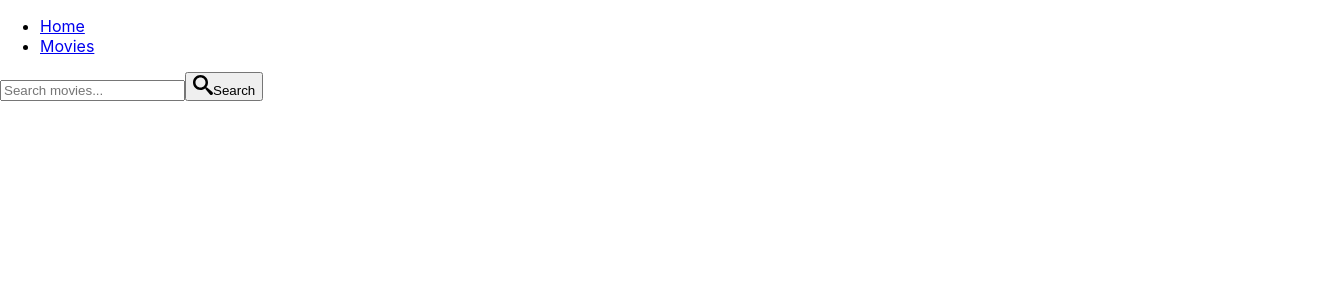
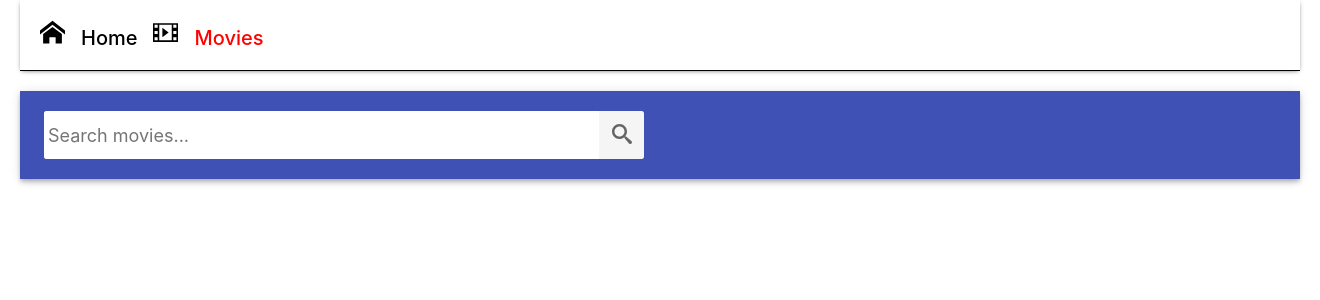
Before and after one commit to galu4ok/goit-react-hw-05-movies, a React (Create React App) app: page /goit-react-hw-05-movies/movies in a window 1280 px wide. Shown: the top 300 px of the page, 1320 px wide, since content can reach past the window. Built offline with nearby package versions, Linux system fonts and the light colour scheme.

Commit message:
add stylization for app components and notification

```diff
--- a/package.json
+++ b/package.json
@@ -11,6 +11,7 @@
     "modern-normalize": "^2.0.0",
     "react": "^18.1.0",
     "react-dom": "^18.1.0",
+    "react-hot-toast": "^2.4.1",
     "react-icons": "^4.11.0",
     "react-loader-spinner": "^5.4.5",
     "react-router-dom": "^6.15.0",
--- a/src/components/Api.js
+++ b/src/components/Api.js
@@ -55,7 +55,7 @@ export const getSearchMovies = async query => {
         query,
       },
     });
-    console.log(response.data.results);
+    // console.log(response.data.results);
     return response.data.results;
   } catch (error) {
     console.log(error);
--- a/src/components/App.jsx
+++ b/src/components/App.jsx
@@ -1,10 +1,10 @@
 import { Route, Routes } from 'react-router-dom';
+import { SharedLayout } from './SharedLayout/SharedLayout';
 import Home from 'pages/Home';
 import MovieDetails from 'pages/MovieDetails';
 import Movies from 'pages/Movies';
 import Cast from './Cast/Cast';
 import Reviews from './Reviews/Reviews';
-import { SharedLayout } from './SharedLayout/SharedLayout';
 
 //Routing:
 //'/' – компонент Home, домашня сторінка зі списком популярних кінофільмів.
--- /dev/null
+++ b/src/components/MoviesList/MovieList.styled.js
@@ -0,0 +1,23 @@
+import { Link } from 'react-router-dom';
+import styled from 'styled-components';
+
+export const MoviesBoard = styled.ul`
+  margin: -10px;
+  display: flex;
+  flex-wrap: wrap;
+`;
+
+export const MoviesItem = styled(Link)`
+  width: 100%;
+  display: flex;
+  flex-basis: calc(100% / 5 - 20px);
+  margin: 10px;
+
+  a {
+    text-decoration: none;
+    color: inherit;
+    height: 100%;
+    display: flex;
+    flex-direction: column;
+  }
+`;
--- a/src/components/MoviesList/MoviesList.jsx
+++ b/src/components/MoviesList/MoviesList.jsx
@@ -1,3 +1,5 @@
+import { MoviesBoard, MoviesItem } from './MovieList.styled';
+
 const { Link, useLocation } = require('react-router-dom');
 
 const IMG_URL = 'https://image.tmdb.org/t/p/w500/';
@@ -6,9 +8,9 @@ const MoviesList = ({ movies }) => {
   const location = useLocation();
 
   return (
-    <ul>
+    <MoviesBoard>
       {movies.map(({ id, title, original_name, backdrop_path }) => (
-        <li key={id}>
+        <MoviesItem>
           <Link to={`/movies/${id}`} state={{ from: location }}>
             <h2>{title ?? original_name}</h2>
             <img
@@ -18,13 +20,13 @@ const MoviesList = ({ movies }) => {
                   : 'https://images.squarespace-cdn.com/content/v1/580b43a95016e1a9c82a3a32/2c28b55a-b2e2-45ae-9fef-797715b04fdf/Dark+Square.png'
               }
               alt={`${title}`}
-              width="500"
-              height="300"
+              width="350"
+              height="200"
             />
           </Link>
-        </li>
+        </MoviesItem>
       ))}
-    </ul>
+    </MoviesBoard>
   );
 };
 export default MoviesList;
--- a/src/components/SearchBar/SearchBar.jsx
+++ b/src/components/SearchBar/SearchBar.jsx
@@ -1,16 +1,27 @@
 import { ImSearch } from 'react-icons/im';
+import {
+  SearchBarHeader,
+  SearchForm,
+  SearchFormButton,
+  SearchFormButtonLabel,
+  SearchFormInput,
+} from './SearchBar.styled';
 
 const SearchBar = ({ onSubmit }) => {
   return (
-    <header>
-      <form onSubmit={onSubmit}>
-        <input type="text" name="query" placeholder="Search movies..." />
-        <button type="submit">
+    <SearchBarHeader>
+      <SearchForm onSubmit={onSubmit}>
+        <SearchFormInput
+          type="text"
+          name="query"
+          placeholder="Search movies..."
+        />
+        <SearchFormButton type="submit">
           <ImSearch size={20} />
-          <span>Search</span>
-        </button>
-      </form>
-    </header>
+          <SearchFormButtonLabel>Search</SearchFormButtonLabel>
+        </SearchFormButton>
+      </SearchForm>
+    </SearchBarHeader>
   );
 };
 export default SearchBar;
--- /dev/null
+++ b/src/components/SearchBar/SearchBar.styled.js
@@ -0,0 +1,69 @@
+import styled from 'styled-components';
+
+export const SearchBarHeader = styled.header`
+  top: 0;
+  left: 0;
+  position: sticky;
+  z-index: 1100;
+  display: flex;
+  justify-content: left;
+  align-items: center;
+  min-height: 64px;
+  padding-right: 24px;
+  padding-left: 24px;
+  padding-top: 12px;
+  padding-bottom: 12px;
+  color: #fff;
+  background-color: #3f51b5;
+  box-shadow: 0px 2px 4px -1px rgba(0, 0, 0, 0.2),
+    0px 4px 5px 0px rgba(0, 0, 0, 0.14), 0px 1px 10px 0px rgba(0, 0, 0, 0.12);
+`;
+export const SearchForm = styled.form`
+  display: flex;
+  align-items: left;
+  width: 100%;
+  max-width: 600px;
+  background-color: #fff;
+  border-radius: 3px;
+  overflow: hidden;
+`;
+export const SearchFormInput = styled.input`
+  display: inline-block;
+  width: 100%;
+  font-family: inherit;
+  font-size: 20px;
+  border: none;
+  outline: none;
+  padding-left: 4px;
+  padding-right: 4px;
+
+  &::placeholder {
+    font-family: inherit;
+    font-size: 18px;
+  }
+`;
+export const SearchFormButton = styled.button`
+  display: inline-block;
+  width: 48px;
+  height: 48px;
+  border: 0;
+  opacity: 0.6;
+  transition: opacity 250ms cubic-bezier(0.4, 0, 0.2, 1);
+  cursor: pointer;
+  outline: none;
+
+  &:hover {
+    opacity: 1;
+  }
+`;
+export const SearchFormButtonLabel = styled.span`
+  position: absolute;
+  width: 1px;
+  height: 1px;
+  padding: 0;
+  overflow: hidden;
+  clip: rect(0, 0, 0, 0);
+  white-space: nowrap;
+  clip-path: inset(50%);
+  border: 0;
+`;
--- a/src/components/SharedLayout/SharedLayout.jsx
+++ b/src/components/SharedLayout/SharedLayout.jsx
@@ -1,23 +1,28 @@
-import { NavLink, Outlet } from 'react-router-dom';
+import { ImHome } from 'react-icons/im';
+import { ImFilm } from 'react-icons/im';
+import { Outlet } from 'react-router-dom';
+import { Container, Header, Navigation, NavList } from './SharedLayout.styled';
 
 export const SharedLayout = () => {
   return (
-    <>
-      <header>
+    <Container>
+      <Header>
         <nav>
-          <ul>
+          <NavList>
             <li>
-              <NavLink to="/">Home</NavLink>
+              <ImHome size={25} />
+              <Navigation to="/">Home</Navigation>
             </li>
             <li>
-              <NavLink to="/movies">Movies</NavLink>
+              <ImFilm size={25} />
+              <Navigation to="/movies">Movies</Navigation>
             </li>
-          </ul>
+          </NavList>
         </nav>
-      </header>
+      </Header>
       <main>
         <Outlet />
       </main>
-    </>
+    </Container>
   );
 };
--- /dev/null
+++ b/src/components/SharedLayout/SharedLayout.styled.js
@@ -0,0 +1,61 @@
+import { Link, NavLink } from 'react-router-dom';
+import styled from 'styled-components';
+
+export const Container = styled.div`
+  width: 100%;
+  margin-left: auto;
+  margin-right: auto;
+  padding-left: 20px;
+  padding-right: 20px;
+  align-items: center;
+`;
+export const Header = styled.header`
+  display: flex;
+  align-items: center;
+  justify-content: space-between;
+  gap: 12px;
+  padding: 20px;
+  margin-bottom: 20px;
+  border-bottom: 1px solid black;
+  box-shadow: 0px 1px 5px -2px rgba(0, 0, 0, 0.82);
+
+  > nav {
+    display: flex;
+  }
+`;
+export const NavList = styled.ul`
+  list-style: none;
+  padding: 0;
+  margin: 0;
+  display: flex;
+`;
+export const Navigation = styled(NavLink)`
+  padding: 8px 16px;
+  border-radius: 4px;
+  text-decoration: none;
+  color: black;
+  font-weight: 500;
+  font-size: 20px;
+
+  &.active {
+    color: red;
+  }
+`;
+export const GoBackButton = styled(Link)`
+  padding: 4px;
+  border-radius: 4px;
+  text-decoration: none;
+  color: black;
+  border: 2px solid black;
+  display: flex;
+  align-items: center;
+  justify-content: space-around;
+  width: 100px;
+  margin: 10px 0;
+
+  &:hover,
+  :focus {
+    color: white;
+    background-color: #3f51b5;
+  }
+`;
--- a/src/pages/MovieDetails.jsx
+++ b/src/pages/MovieDetails.jsx
@@ -1,10 +1,12 @@
+import { ImArrowLeft } from 'react-icons/im';
 import { useState } from 'react';
-import { Link, useLocation, useParams } from 'react-router-dom';
+import { useLocation, useParams } from 'react-router-dom';
 import { RotatingLines } from 'react-loader-spinner';
-import { getMovieById } from 'components/Api';
 import { useEffect } from 'react';
 import MovieInfo from 'components/MovieInfo/MovieInfo';
 import MovieCard from 'components/MovieCard/MovieCard';
+import { GoBackButton } from 'components/SharedLayout/SharedLayout.styled';
+import { getMovieById } from 'components/Api';
 
 const MovieDetails = () => {
   const { movieId } = useParams();
@@ -32,7 +34,10 @@ const MovieDetails = () => {
 
   return (
     <section>
-      <Link to={backLinkHref}>Go back to movies list</Link>
+      <GoBackButton to={backLinkHref}>
+        <ImArrowLeft />
+        Go back
+      </GoBackButton>
       <MovieCard movie={selectedMovie} />
       <MovieInfo movie={selectedMovie} />;
     </section>
--- a/src/pages/Movies.jsx
+++ b/src/pages/Movies.jsx
@@ -1,6 +1,7 @@
 import { useEffect, useState } from 'react';
 import { useSearchParams } from 'react-router-dom';
 import { RotatingLines } from 'react-loader-spinner';
+import toast, { Toaster } from 'react-hot-toast';
 import SearchBar from 'components/SearchBar/SearchBar';
 import MoviesList from 'components/MoviesList/MoviesList';
 import { getSearchMovies } from 'components/Api';
@@ -16,21 +17,19 @@ const Movies = () => {
     if (!query) {
       return;
     }
-
     async function loadMovies() {
       try {
         setIsLoading(true);
         const searchedMovies = await getSearchMovies(query);
         setMovies(searchedMovies);
       } catch (error) {
-        console.log(error);
+        toast.error(error);
       } finally {
         setIsLoading(false);
       }
     }
     loadMovies();
   }, [query]);
-
   const changeQuery = newQuery => {
     setQuery(`${newQuery}`);
     //очищаємо при сабміті форми попередню колекцію фільмів
@@ -43,6 +42,9 @@ const Movies = () => {
     const updatedParams = enteredQuery !== '' ? { query: enteredQuery } : {};
 
     if (!enteredQuery) {
+      toast.error(
+        'Sorry, there are no results on your query request. Please, try again!'
+      );
       return;
     }
     changeQuery(enteredQuery);
@@ -55,6 +57,7 @@ const Movies = () => {
       <SearchBar onSubmit={handleSubmit} />
       {isLoading && <RotatingLines width="80" strokeColor="#3f51b5" />}
       {movies.length > 0 && !isLoading && <MoviesList movies={movies} />}
+      <Toaster position="top-center" reverseOrder={true} />
     </>
   );
 };
```
Also changed, not shown: 1 other file (tests, documents, lock files or other folders).
